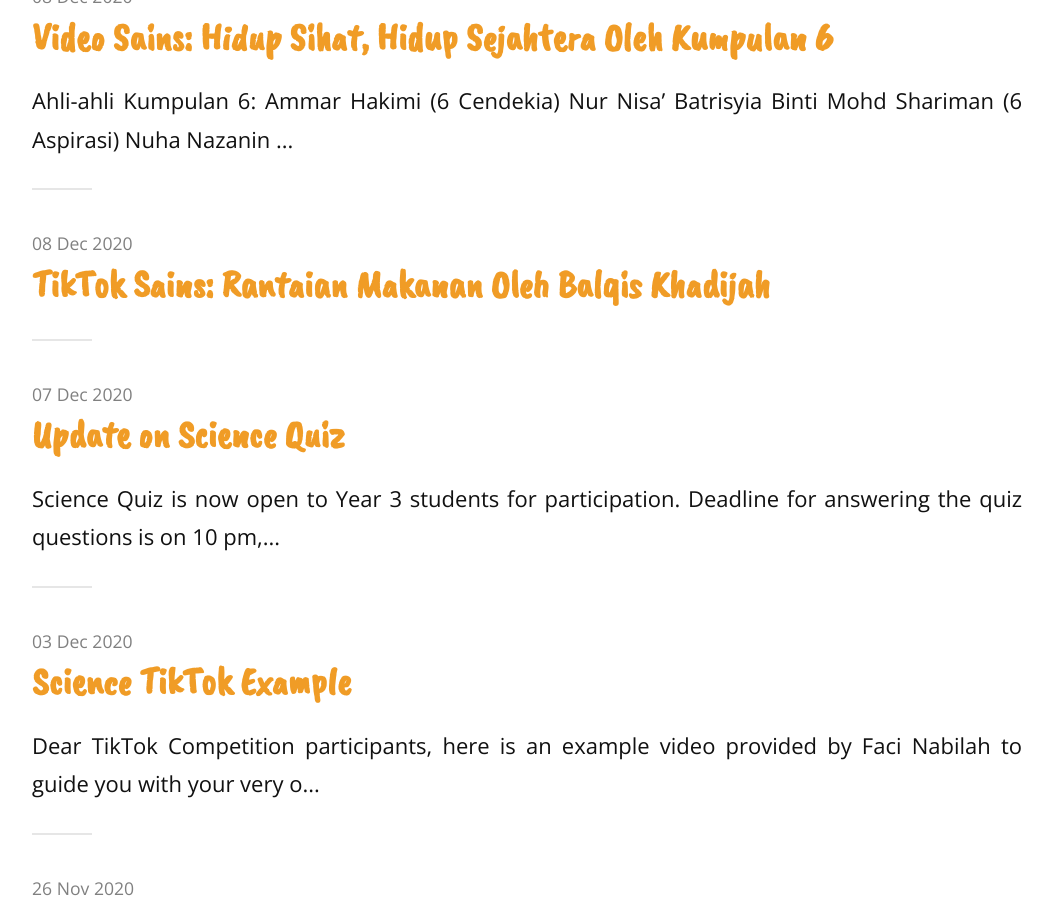
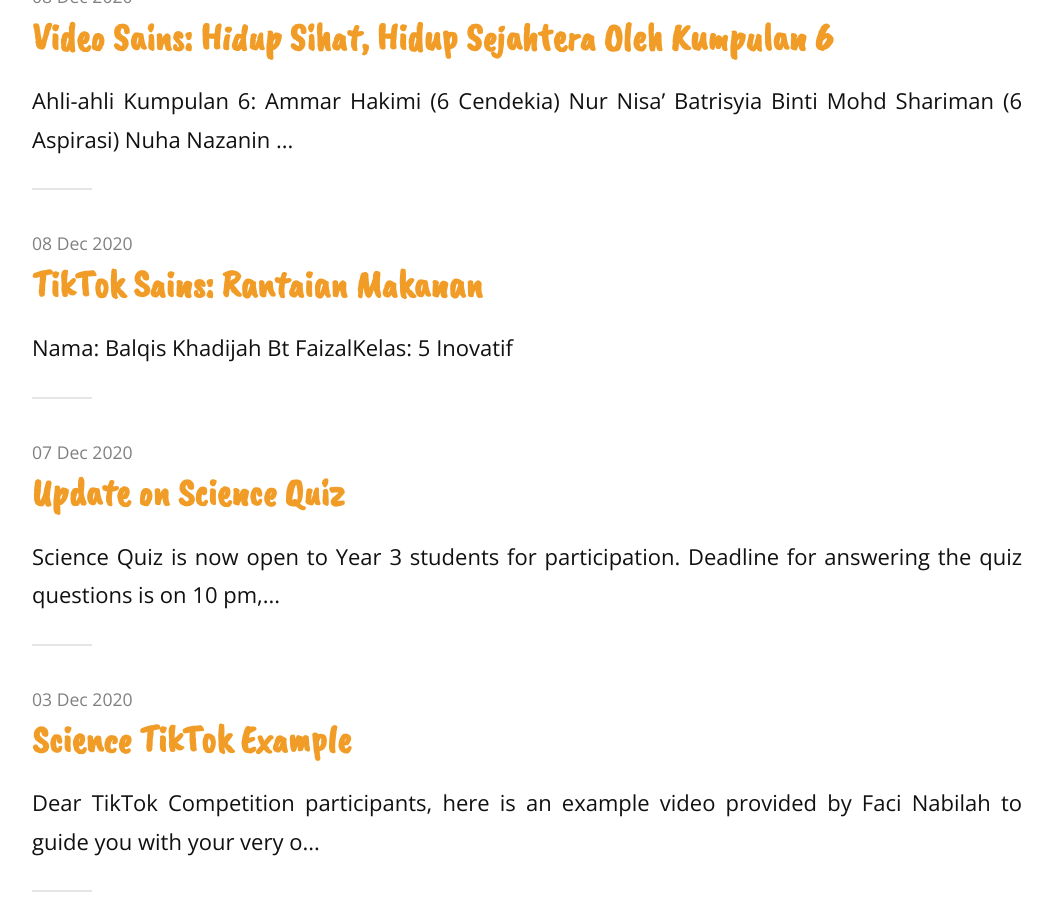
Before and after one commit to evangelistagrace/VSW2020, a Jekyll site: the page built from articles.md, in a window 1280 px wide and 900 px high, scrolled down 1561 px. Shown: the whole window, without its empty margins (113-1166 px from the left). Built offline with Jekyll 4.4.1, drawn with Linux system fonts in a browser that asks for light colours; nearby versions of some CDN libraries.

Commit message:
Update 2020-12-08-Balqis_Tiktok.markdown

```diff
--- a/_posts/2020-12-08-Balqis_Tiktok.markdown
+++ b/_posts/2020-12-08-Balqis_Tiktok.markdown
@@ -1,7 +1,11 @@
 ---
 layout: post
-title: "TikTok Sains: Rantaian Makanan Oleh Balqis Khadijah"
+title: "TikTok Sains: Rantaian Makanan"
 date: 2020-12-08
 ---
 
+Nama: Balqis Khadijah Bt Faizal
+<br />
+Kelas: 5 Inovatif
+
 {% include video_player.html id='Balqis Khadijah_TikTok' %}
```
